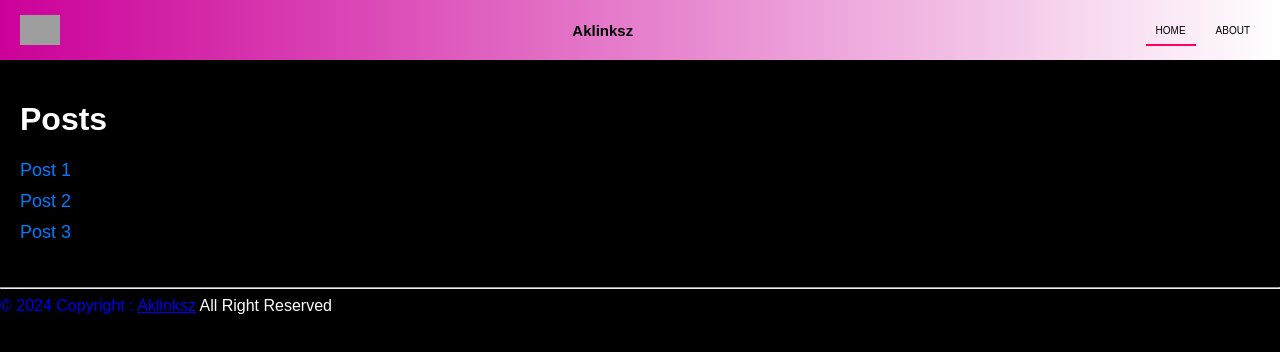
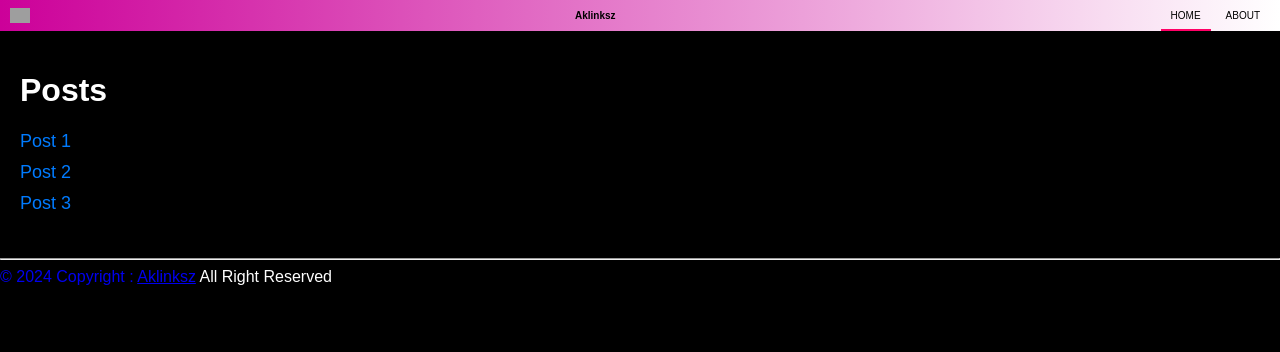
Before and after one commit to aklinksz001/BLOGGER-ALTER, a plain HTML site: page index.html in a window 1280 px wide. Drawn offline with Linux system fonts and the light colour scheme; grey boxes are pictures that could not be loaded; files whose address does not match are found by name.

Commit message:
Update index.html

```diff
--- a/index.html
+++ b/index.html
@@ -20,25 +20,25 @@
             display: flex;
             justify-content: space-between;
             align-items: center;
-            padding: 10px 20px;
+            padding: 5px 10px;
             background: linear-gradient(to right, #cc0099 0%, #ffffff 100%);
             position: relative;
         }
 
         .logo {
-            height: 40px; /* Set a fixed height for the logo container */
+            height: 20px; /* Set a fixed height for the logo container */
         }
 
         .logo img {
-            width: 40px; /* Set the width of the image */
-            height: 40px; /* Set the height of the image */
+            width: 20px; /* Set the width of the image */
+            height: 20px; /* Set the height of the image */
             object-fit: contain; /* Ensure the image maintains aspect ratio and fits within the specified dimensions */
         }
 
 
 
         .title {
-    font-size: 15px;
+    font-size: 10px;
     font-weight: bold;
     color: black;
     flex-grow: 1; /* Allow the title to grow and take up available space */
@@ -47,7 +47,7 @@
 
 .menu {
     display: flex;
-    gap: 10px;
+    gap: 5px;
     color: black;
 }
 
```
